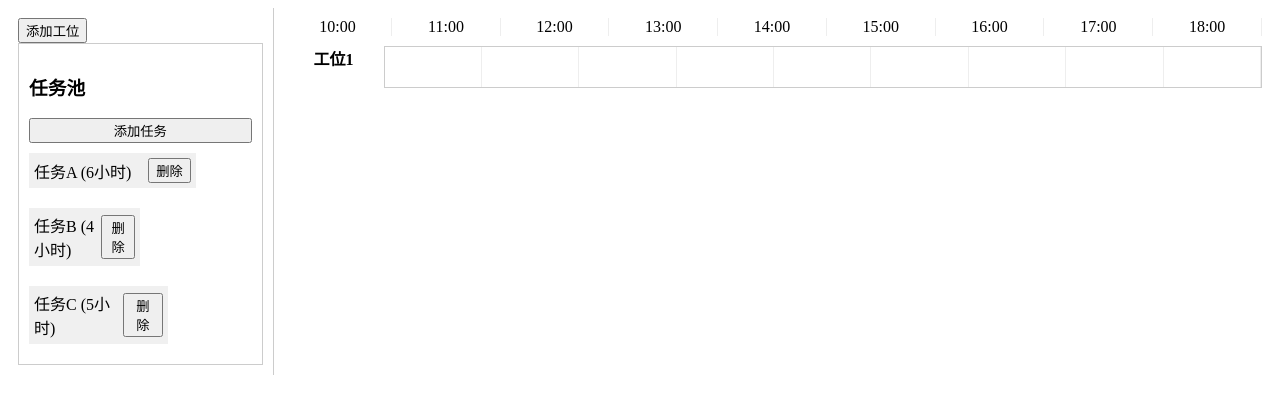
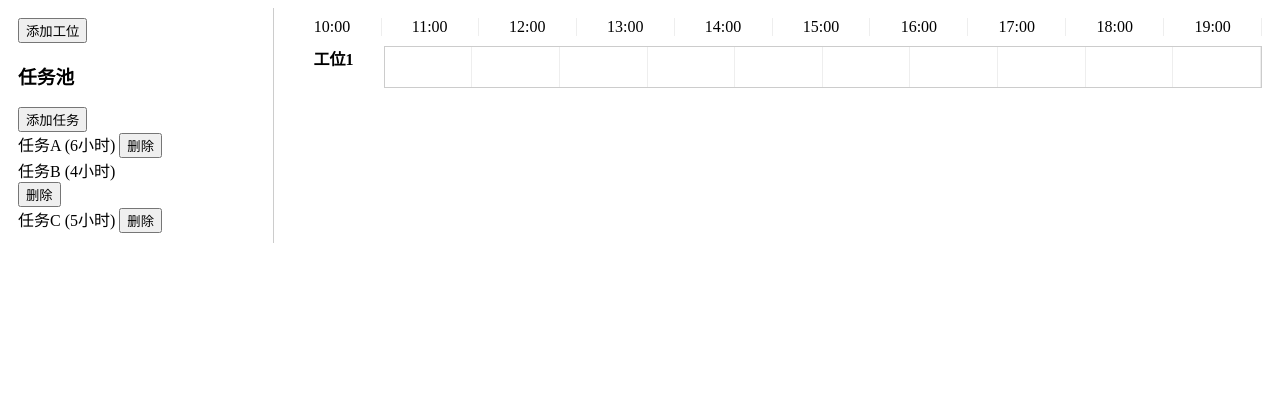
Before and after one commit to Ray-Soong/schedulesystem, a Vue app in the folder scheduler/: page / in a window 1280 px wide. Shown: the top 414 px of the page. Built offline with nearby package versions, Linux system fonts and the light colour scheme.

Commit message:
拖拽功能基本实现

```diff
--- a/scheduler/src/components/TaskPool.vue
+++ b/scheduler/src/components/TaskPool.vue
@@ -17,14 +17,10 @@
     <div v-if="showAddTaskModal" class="modal">
       <div class="modal-content">
         <h3>添加任务</h3>
-        <label>
-          任务名称:
-          <input v-model="newTask.name" type="text" />
-        </label>
-        <label>
-          任务时长:
-          <input v-model.number="newTask.hours" type="number" min="1" max="8" />
-        </label>
+        <label>任务名称:</label>
+        <input v-model="newTask.name" type="text" />
+        <label>任务时长:</label>
+        <input v-model.number="newTask.hours" type="number" min="1" max="8" />
         <button @click="addTask">确认</button>
         <button @click="showAddTaskModal = false">取消</button>
       </div>
@@ -41,10 +37,7 @@ export default {
   data() {
     return {
       showAddTaskModal: false,
-      newTask: {
-        name: "",
-        hours: 1,
-      },
+      newTask: { name: "", hours: 1 },
     };
   },
   methods: {
@@ -57,50 +50,15 @@ export default {
     addTask() {
       if (this.newTask.name && this.newTask.hours > 0 && this.newTask.hours <= 8) {
         const newTask = { ...this.newTask, id: Date.now() };
-        this.$emit("add-task", newTask); // 向父组件传递任务
+        this.$emit("add-task", newTask);
         this.newTask.name = "";
         this.newTask.hours = 1;
         this.showAddTaskModal = false;
       }
     },
     deleteTask(taskId) {
-      this.$emit("delete-task", taskId); // 通知父组件删除任务
+      this.$emit("delete-task", taskId);
     },
   },
 };
 </script>
-
-<style>
-.task-pool {
-  border: 1px solid #ccc;
-  padding: 10px;
-  display: flex;
-  flex-direction: column;
-}
-.task-item {
-  margin: 10px 0;
-  padding: 5px;
-  background-color: #f0f0f0;
-  cursor: move;
-  box-sizing: border-box;
-  display: flex;
-  justify-content: space-between;
-  align-items: center;
-}
-.modal {
-  position: fixed;
-  top: 0;
-  left: 0;
-  width: 100%;
-  height: 100%;
-  background: rgba(0, 0, 0, 0.5);
-  display: flex;
-  justify-content: center;
-  align-items: center;
-}
-.modal-content {
-  background: white;
-  padding: 20px;
-  border-radius: 5px;
-}
-</style>
--- a/scheduler/src/components/TaskScheduler.vue
+++ b/scheduler/src/components/TaskScheduler.vue
@@ -1,9 +1,14 @@
 <template>
   <div class="task-scheduler">
     <div class="left-panel">
+      <!-- 添加工位按钮 -->
       <AddWorkstationButton @add-workstation="addWorkstation" />
+
+      <!-- 任务池 -->
       <TaskPool :tasks="tasks" @add-task="addTask" @delete-task="deleteTask" />
     </div>
+
+    <!-- 工位池 -->
     <div class="right-panel">
       <WorkstationPool
         :workstations="workstations"
@@ -14,6 +19,7 @@
 </template>
 
 <script>
+// 导入相关组件
 import TaskPool from "./TaskPool.vue";
 import WorkstationPool from "./WorkstationPool.vue";
 import AddWorkstationButton from "./AddWorkstationButton.vue";
@@ -23,53 +29,73 @@ export default {
   components: { TaskPool, WorkstationPool, AddWorkstationButton },
   data() {
     return {
+      // 初始任务池数据
       tasks: [
         { id: 1, name: "任务A", hours: 6 },
         { id: 2, name: "任务B", hours: 4 },
         { id: 3, name: "任务C", hours: 5 },
       ],
+      // 初始工位数据
       workstations: [
         { id: 1, name: "工位1", tasks: [] },
       ],
     };
   },
   methods: {
+    // 添加新工位
     addWorkstation(name) {
       this.workstations.push({
         id: this.workstations.length + 1,
-        name: name,
+        name,
         tasks: [],
       });
     },
+
+    // 添加任务到任务池
     addTask(task) {
-      this.tasks.push(task); // 添加任务到任务池
+      this.tasks.push(task);
     },
+
+    // 从任务池删除任务
     deleteTask(taskId) {
-      this.tasks = this.tasks.filter((task) => task.id !== taskId); // 删除任务
+      this.tasks = this.tasks.filter((task) => task.id !== taskId);
     },
+
+    // 将任务分配到工位
     assignTaskToWorkstation({ task, workstationId, hour }) {
-      // 将任务从任务池中移除
-      this.tasks = this.tasks.filter((t) => t.id !== task.id);
+      const workstation = this.workstations.find((ws) => ws.id === workstationId);
+      const endHour = hour + task.hours;
 
-      // 将任务分配到对应的工位
-      const workstation = this.workstations.find((ws) => ws.id === workstationId);
-      workstation.tasks.push({ ...task, start: hour });
+      // 检查该时间段是否有任务重叠
+      const hasOverlap = workstation.tasks.some(
+        (t) => (t.start < endHour && t.start >= hour)
+      );
+
+      if (!hasOverlap) {
+        // 从任务池移除任务
+        this.tasks = this.tasks.filter((t) => t.id !== task.id);
+
+        // 将任务添加到工位的任务列表中
+        workstation.tasks.push({ ...task, start: hour });
+      }
     },
   },
 };
 </script>
 
-<style>
+<style scoped>
 .task-scheduler {
   display: flex;
 }
 
+/* 左侧面板样式 */
 .left-panel {
   width: 20%;
   padding: 10px;
   border-right: 1px solid #ccc;
 }
 
+/* 右侧面板样式 */
 .right-panel {
   width: 80%;
   padding: 10px;
--- a/scheduler/src/components/WorkstationPool.vue
+++ b/scheduler/src/components/WorkstationPool.vue
@@ -1,22 +1,24 @@
 <template>
   <div class="workstation-pool">
+    <!-- 时间线，显示 9:00 到 19:00 (10 小时) -->
     <div class="time-line">
-      <div v-for="hour in 9" :key="hour" class="time-line-hour">
+      <div v-for="hour in 10" :key="hour" class="time-line-hour">
         {{ hour + 9 }}:00
       </div>
     </div>
 
+    <!-- 工位行 -->
     <div v-for="workstation in workstations" :key="workstation.id" class="workstation-row">
       <div class="workstation-name">{{ workstation.name }}</div>
       <div class="workstation-timeline" @dragover.prevent @drop="onDrop($event, workstation.id)">
-        <div v-for="hour in 9" :key="hour" class="hour-block">
+        <div v-for="hour in 10" :key="hour + 9" class="hour-block">
+          <!-- 如果该时间段有任务 -->
           <div
-            v-for="task in filteredTasks(workstation.tasks, hour)"
-            :key="task.id"
+            v-if="taskAtHour(workstation.tasks, hour + 9)"
             class="task-block"
-            :style="{ width: taskWidth(task.hours) + '%' }"
+            :style="taskStyle(taskAtHour(workstation.tasks, hour + 9))"
           >
-            {{ task.name }}
+            {{ taskAtHour(workstation.tasks, hour + 9).name }}
           </div>
         </div>
       </div>
@@ -28,27 +30,35 @@
 export default {
   name: "WorkstationPool",
   props: {
-    workstations: Array,
-  },
-  computed: {
-    filteredTasks() {
-      return (tasks, hour) => tasks.filter((task) => task.start === hour);
-    },
+    workstations: Array,  // 工位列表
   },
   methods: {
     onDrop(event, workstationId) {
       const task = JSON.parse(event.dataTransfer.getData("task"));
-      const hour = Math.floor(event.offsetX / (event.target.clientWidth / 9)) + 9;
-      this.$emit("assign-task", { task, workstationId, hour });
+      const dropPosition = event.offsetX / event.target.clientWidth;
+      const hour = Math.floor(dropPosition * 10) + 9;  // 将拖拽位置映射为 9 到 19 点之间的小时
+
+      this.$emit("assign-task", { task, workstationId, hour });  // 触发任务分配事件
     },
-    taskWidth(hours) {
-      return (hours / 9) * 100;
+    taskAtHour(tasks, hour) {
+      return tasks.find(task => task.start === hour);  // 查找该时间段的任务
+    },
+    taskStyle(task) {
+      const start = (task.start - 9) * 10;  // 计算任务的起始位置
+      return {
+        width: `${task.hours * 10}%`,  // 根据任务的时长，调整宽度
+        backgroundColor: "rgba(0, 123, 255, 0.8)",  // 任务框的背景颜色
+        height: "90%",  // 高度为工位高度的 90%
+        top: "5%",  // 上下居中显示
+        left: `${start}%`,  // 任务框在工位网格的起始位置
+        position: "absolute",  // 绝对定位
+      };
     },
   },
 };
 </script>
 
-<style>
+<style scoped>
 .workstation-pool {
   display: flex;
   flex-direction: column;
@@ -85,19 +95,24 @@ export default {
 
 .hour-block {
   flex-grow: 1;
-  position: relative;
   border-right: 1px solid #eee;
   height: 40px;
+  position: relative;
 }
 
 .task-block {
+  background-color: rgba(0, 123, 255, 0.8);
+  height: 90%;
+  width: 100%;
   position: absolute;
-  background-color: #f0f0f0;
-  border: 1px solid #ccc;
-  box-sizing: border-box;
+  top: 5%;
   left: 0;
-  top: 0;
-  height: 100%;
-  z-index: 1;
+  display: flex;
+  justify-content: center;
+  align-items: center;
+  color: white;
+  font-weight: bold;
+  text-align: center;
+  border-radius: 5px;
 }
 </style>
```
